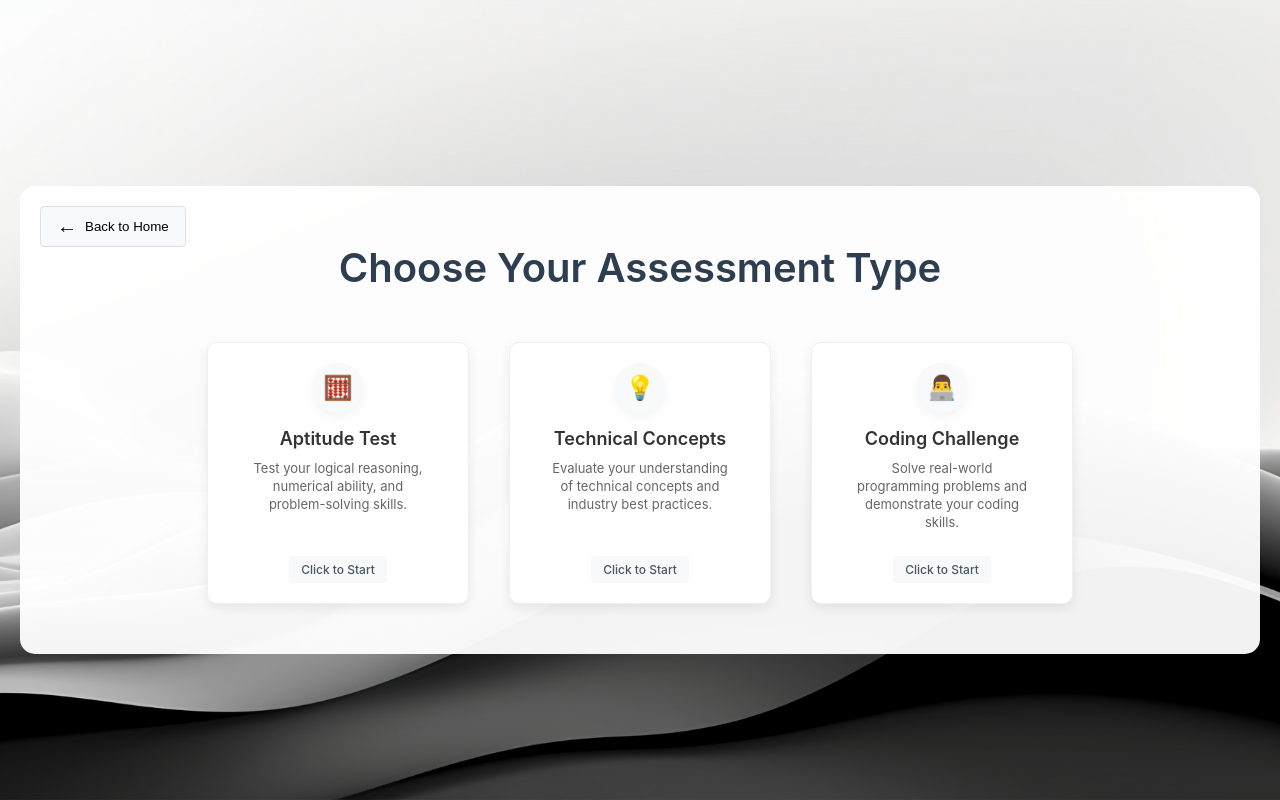
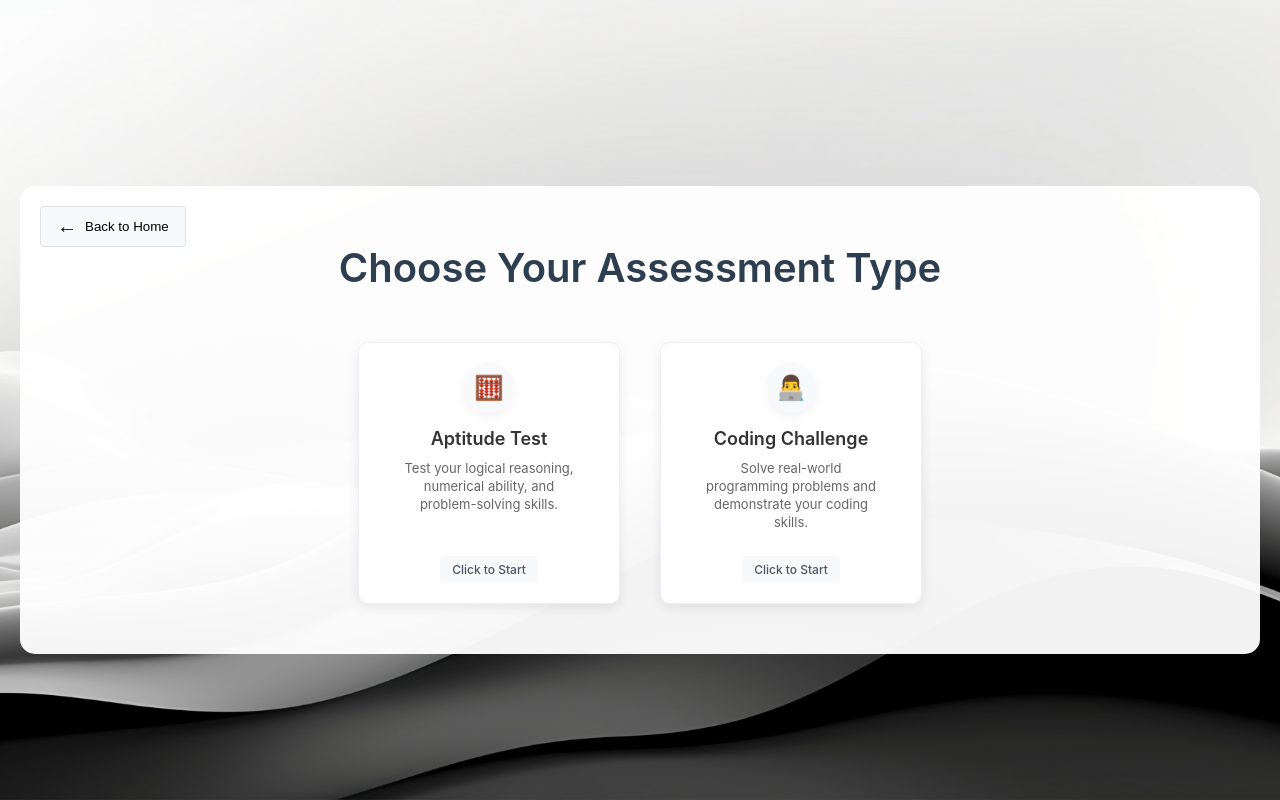
Before and after one commit to vishwakumar1311/Interview-Simulator, a React (Create React App) app in the folder frontend/: page /assessment-setup in a window 1280 px wide. Built offline with nearby package versions, Linux system fonts and the light colour scheme; sample sign-in values are in the browser's storage.

Commit message:
removing technical assesement

```diff
--- a/frontend/src/components/AssessmentSetup.js
+++ b/frontend/src/components/AssessmentSetup.js
@@ -310,12 +310,6 @@ function AssessmentSetup() {
             icon="🧮"
           />
 
-          <AssessmentCard
-            title="Technical Concepts"
-            description="Evaluate your understanding of technical concepts and industry best practices."
-            type="technical"
-            icon="💡"
-          />
 
           <AssessmentCard
             title="Coding Challenge"
```
